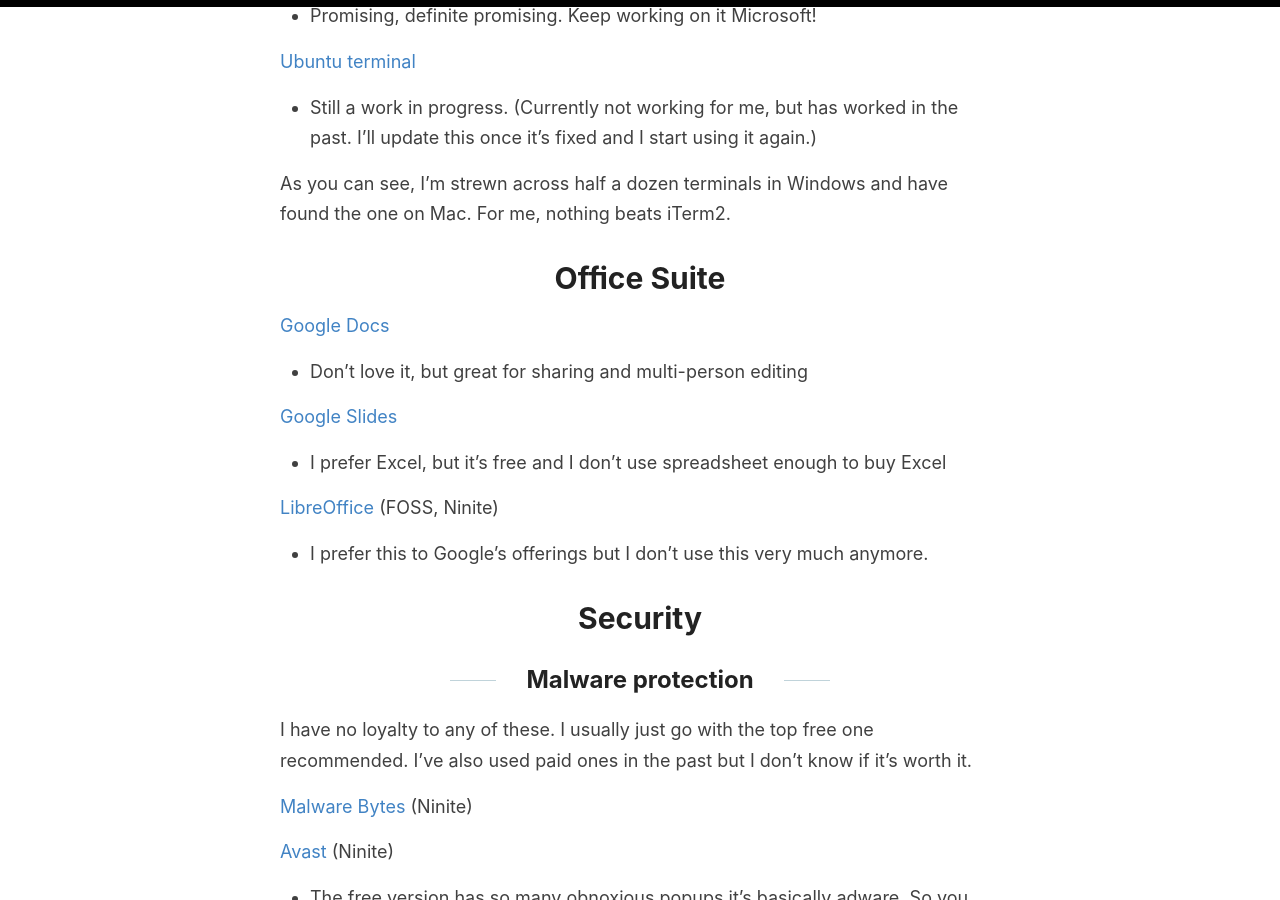
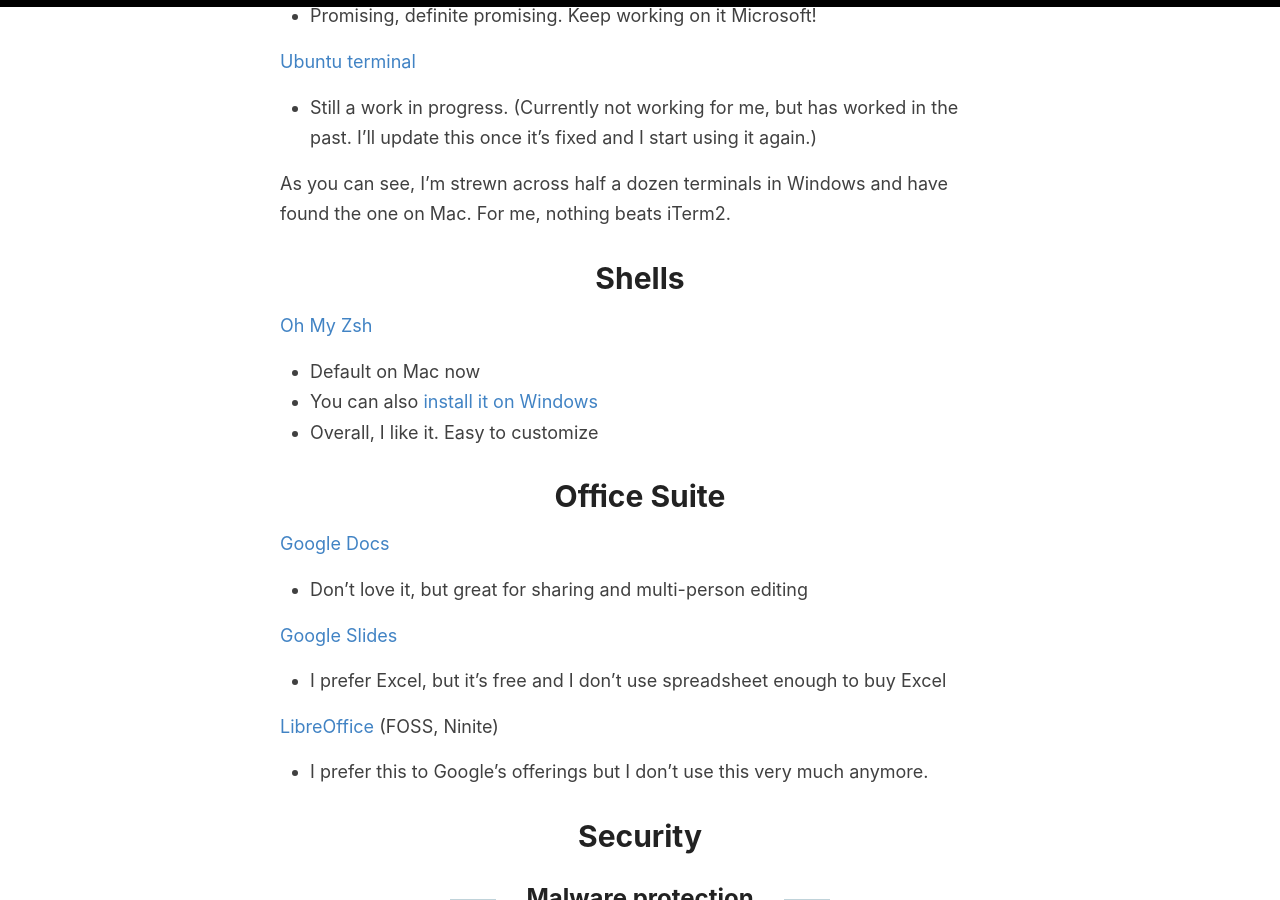
Before and after one commit to jss367/blog, a Jekyll site: the page built from _posts/2018-10-10-Software-I-Use.md, in a window 1280 px wide and 900 px high, scrolled down 4657 px. Built offline with Jekyll 4.4.1, drawn with Linux system fonts in a browser that asks for light colours.

Commit message:
Update 2018-10-10-Software-I-Use.md

```diff
--- a/_posts/2018-10-10-Software-I-Use.md
+++ b/_posts/2018-10-10-Software-I-Use.md
@@ -135,6 +135,12 @@ In Windows, I use a mix, mostly because none of them are perfect. Here's a case
 
 As you can see, I'm strewn across half a dozen terminals in Windows and have found the one on Mac. For me, nothing beats iTerm2.
 
+# Shells
+[Oh My Zsh](https://ohmyz.sh/)
+* Default on Mac now
+* You can also [install it on Windows](https://winsmarts.com/running-oh-my-zsh-on-windows-10-6fcb0fbc736b)
+* Overall, I like it. Easy to customize
+
 # Office Suite
 [Google Docs](https://www.google.com/docs/about/)
 * Don't love it, but great for sharing and multi-person editing
```
